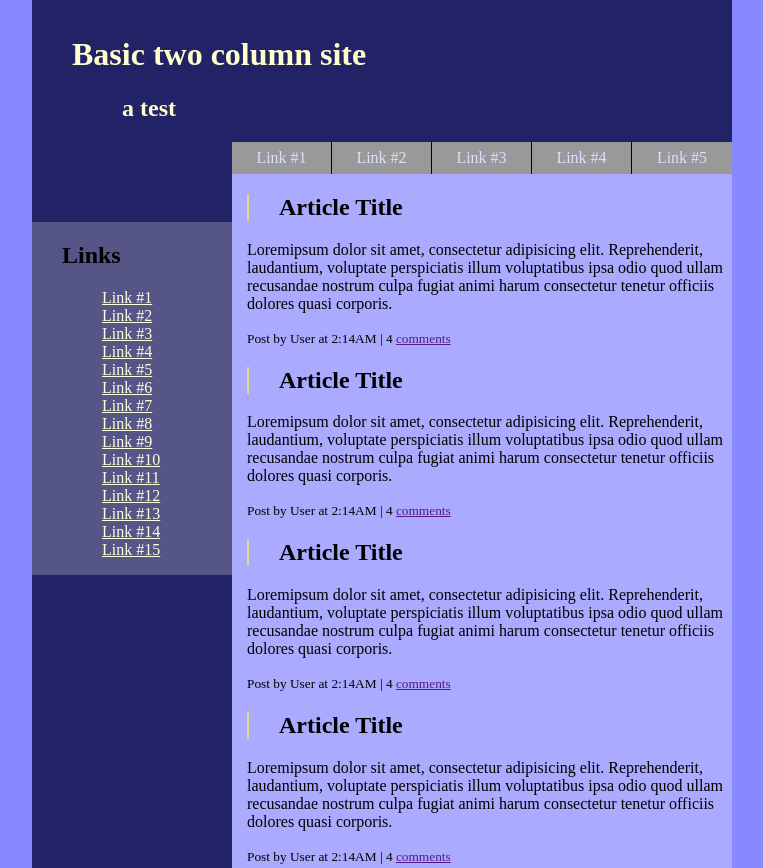
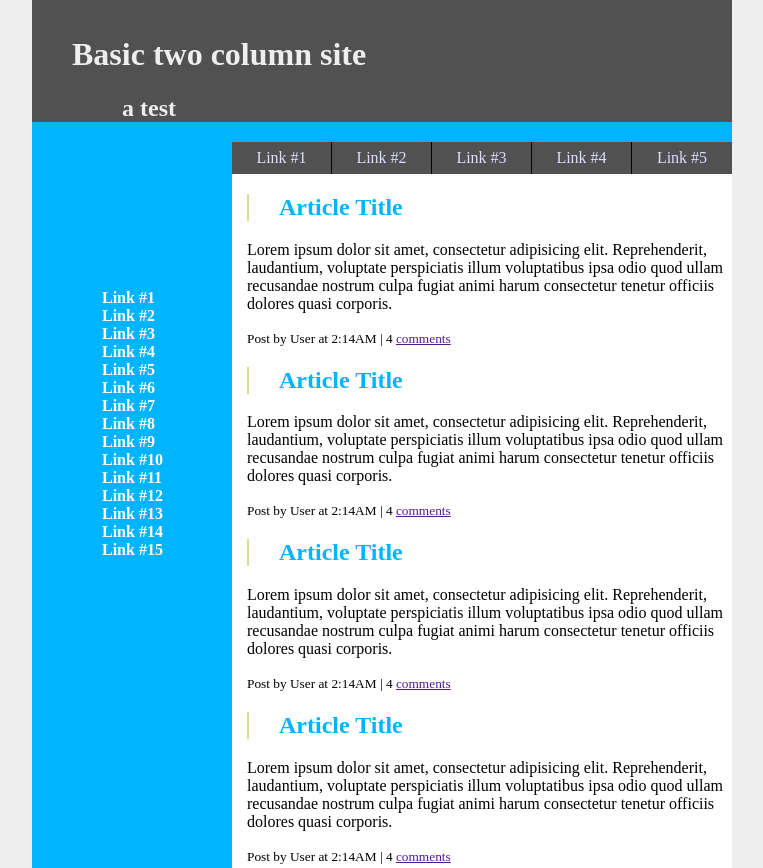
Before and after one commit to PitchEngine/code-wyoming, a plain HTML site: page 04-CSS/Layout/twocol/twocol.html in a window 1280 px wide. Shown: the top 868 px of the page, without its empty margins (258-1021 px from the left). Drawn offline with Linux system fonts and the light colour scheme.

Commit message:
Better colors on twocol

```diff
--- a/04-CSS/Layout/twocol/twocol.css
+++ b/04-CSS/Layout/twocol/twocol.css
@@ -1,6 +1,6 @@
 body {
-    background-color: #88F;
     margin: 0px;
+    background: #EEE;
 }
 #topbar a,
 #topbar a:visited {
@@ -10,7 +10,7 @@ body {
 #wrapper {
     width: 700px;
     margin: 0 auto;
-    background-color: #226;
+    background: #00B4FF;
 }
 #wrapper:after {
     content: " ";
@@ -18,14 +18,19 @@ body {
 }
 header {
     padding-top: 15px;
-    color: #FFC;
     padding-left: 40px;
+    background: #515151;
 }
 header h2 {
     padding-left: 50px
 }
+header h1, header h2 {
+    color: #EEE;
+}
 /* SHARED */
-
+h1, h2 {
+    color: #00B4FF;
+}
 nav,
 main {
     box-sizing: border-box;
@@ -37,10 +42,12 @@ nav {
     margin-top: 80px;
     padding-left: 30px;
     width: 200px;
-    background: #558;
 }
 nav a {
-    color: #FFD;
+    color: #FFF;
+    text-decoration: none;
+    font-weight: bold;
+
 }
 nav li {
     list-style-type: none;
@@ -49,7 +56,7 @@ nav li {
 
 main {
     width: 500px;
-    background: #AAF;
+    background: #FFF;
 }
 article {
     padding-left: 15px;
@@ -60,7 +67,6 @@ article h1 {
 }
 #topbar {
     padding-left: 0px;
-    background-color: #999;
 }
 #topbar ul {
     margin: 0px;
@@ -74,6 +80,8 @@ article h1 {
     margin: 0;
     width: 20%;
     border-right: 1px solid black;
+    background: #515151;
+    color: #FFF;
 }
 #topbar li:last-child {
     border-right: none;
```
Also changed, not shown: 04-CSS/Layout/twocol/twocol.html (+9 -9 lines).
